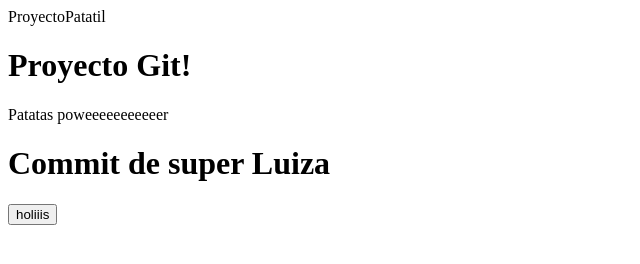
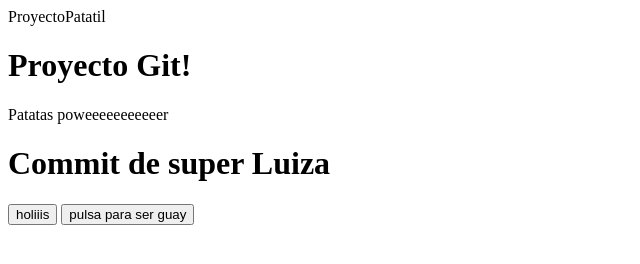
Before and after one commit to luizaclara1996/CursoPatatil, a plain HTML site: page index.html in a window 1280 px wide. Shown: the whole page, without its empty margins (0-640 px from the left). Drawn offline with Linux system fonts and the light colour scheme.

Commit message:
segundo boton añadido

```diff
--- a/index.html
+++ b/index.html
@@ -15,6 +15,7 @@ and open the template in the editor.
 	<div> <h1> Proyecto Git! </h1> Patatas poweeeeeeeeeeer</div>
 	<div> <h1> Commit de super Luiza </h1>
             <input type="button" value="holiiis">
+	    <input type="button" value="pulsa para ser guay">
         </div>
     </body>
 </html>
```
